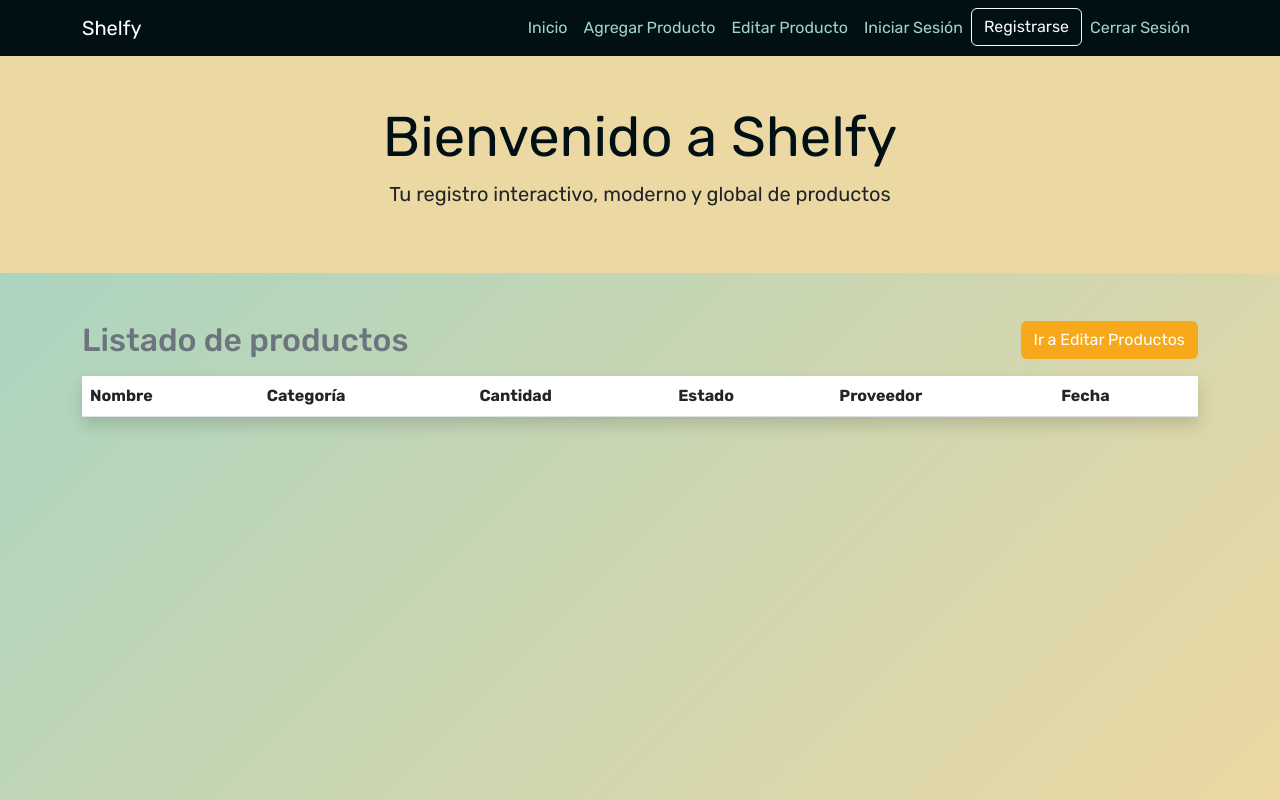
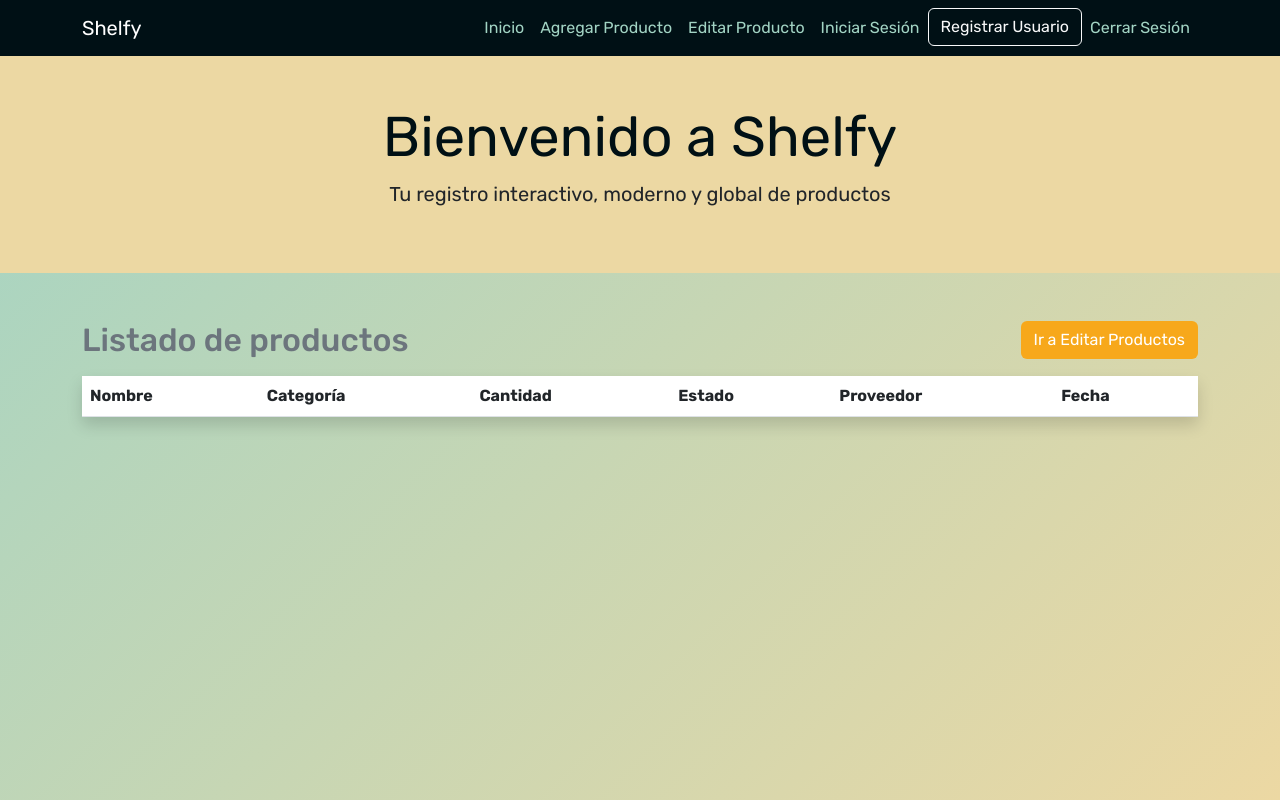
Before and after one commit to Alonzo-Ocr27/Registrador-Productos, a website: page views/index.html in a window 1280 px wide. Drawn offline with nearby package versions, Linux system fonts and the light colour scheme; no server answers.

Commit message:
Cambio de nombre botón registrar usuario

```diff
--- a/views/index.html
+++ b/views/index.html
@@ -21,7 +21,7 @@
                     <li class="nav-item"><a class="nav-link" href="/add">Agregar Producto</a></li>
                     <li class="nav-item"><a class="nav-link" href="/edit">Editar Producto</a></li>
                     <li class="nav-item"><a class="nav-link" href="/login">Iniciar Sesión</a></li>
-                    <li class="nav-item"><a class="btn btn-outline-light" href="/register">Registrarse</a></li>
+                    <li class="nav-item"><a class="btn btn-outline-light" href="/register">Registrar Usuario</a></li>
                     <li class="nav-item"><a class="nav-link" href="/logout">Cerrar Sesión</a></li>
                 </ul>
             </div>
```
Also changed, not shown: views/login.html (+1 -1 lines).
